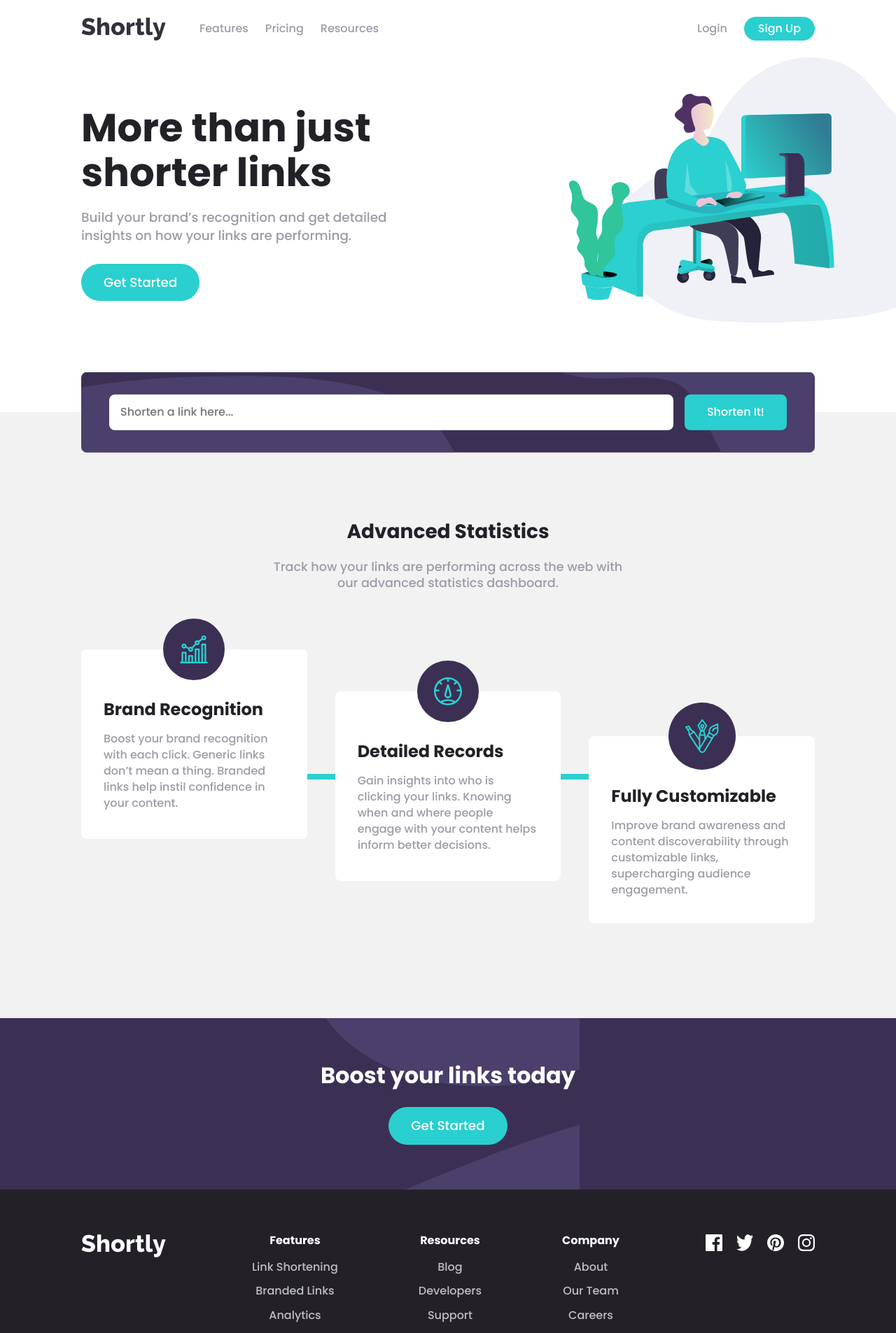
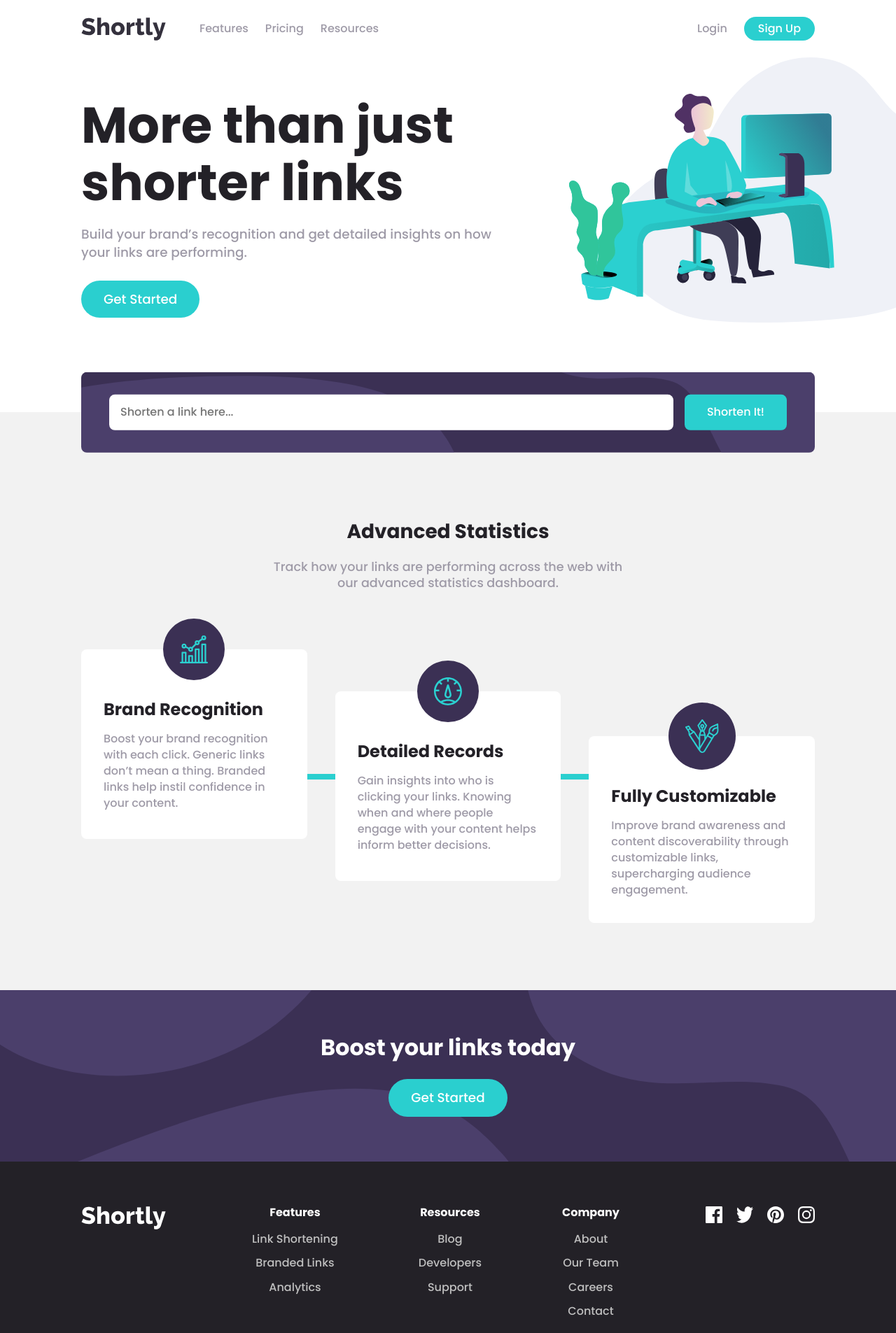
Before and after one commit to Naithcots/shortly, a React (Vite) app: page / in a window 1280 px wide. Shown: the top 1905 px of the page at 70% size. Built offline with nearby package versions, Linux system fonts and the light colour scheme.

Commit message:
Add hover states, fix styles

```diff
--- a/src/components/Boost/Boost.module.css
+++ b/src/components/Boost/Boost.module.css
@@ -17,3 +17,10 @@
   font-size: 1.65rem;
   font-size: clamp(1.65rem, 4vw, 2rem);
 }
+
+@media screen and (min-width: 40em) {
+  .container {
+    background-image: url("/bg-boost-desktop.svg");
+    background-size: cover;
+  }
+}
--- a/src/components/Button/Button.module.css
+++ b/src/components/Button/Button.module.css
@@ -11,4 +11,10 @@
   background-color: var(--cyan);
 
   cursor: pointer;
+
+  transition: filter 250ms;
 }
+
+.button:hover {
+  filter: brightness(1.1);
+}
--- a/src/components/Footer/Footer.module.css
+++ b/src/components/Footer/Footer.module.css
@@ -35,15 +35,30 @@
   display: block;
   text-decoration: none;
   color: var(--gray);
+
+  transition: color 250ms;
 }
 
 .category-link:last-child {
   margin-bottom: 0;
 }
 
+.category-link:hover {
+  color: var(--cyan);
+}
+
 .icons {
   display: flex;
   gap: 1.25rem;
+}
+
+.icon {
+  cursor: pointer;
+  transition: transform 250ms;
+}
+
+.icon:hover {
+  transform: scale(1.1);
 }
 
 @media screen and (min-width: 60em) {
--- a/src/components/Footer/Footer.tsx
+++ b/src/components/Footer/Footer.tsx
@@ -27,10 +27,26 @@ const Footer = () => {
             ))}
           </div>
           <div className={styles.icons}>
-            <img src="/icon-facebook.svg" alt="facebook" />
-            <img src="/icon-twitter.svg" alt="twitter" />
-            <img src="/icon-pinterest.svg" alt="pinterest" />
-            <img src="/icon-instagram.svg" alt="instagram" />
+            <img
+              src="/icon-facebook.svg"
+              alt="facebook"
+              className={styles.icon}
+            />
+            <img
+              src="/icon-twitter.svg"
+              alt="twitter"
+              className={styles.icon}
+            />
+            <img
+              src="/icon-pinterest.svg"
+              alt="pinterest"
+              className={styles.icon}
+            />
+            <img
+              src="/icon-instagram.svg"
+              alt="instagram"
+              className={styles.icon}
+            />
           </div>
         </div>
       </Wrapper>
--- a/src/components/Header/Header.module.css
+++ b/src/components/Header/Header.module.css
@@ -44,6 +44,12 @@
   .link {
     text-decoration: none;
     color: var(--grayish-violet);
+
+    transition: filter 250ms;
+  }
+
+  .link:hover {
+    filter: brightness(0);
   }
 
   .sign-up {
@@ -51,7 +57,13 @@
     padding: 0.5rem 1.25rem;
     width: fit-content !important;
     text-align: center;
+    text-decoration: none;
     color: #fff;
+    transition: filter 250ms;
+  }
+
+  .sign-up:hover {
+    filter: brightness(1.1);
   }
 
   .desktop-links:last-of-type {
--- a/src/components/Header/Header.tsx
+++ b/src/components/Header/Header.tsx
@@ -37,7 +37,7 @@ const Header = () => {
               <a href="/" className={styles.link}>
                 Login
               </a>
-              <a href="/" className={`${styles.link} ${styles["sign-up"]}`}>
+              <a href="/" className={styles["sign-up"]}>
                 Sign Up
               </a>
             </div>
--- a/src/components/Hero/Hero.module.css
+++ b/src/components/Hero/Hero.module.css
@@ -9,7 +9,7 @@
 .title {
   margin-bottom: 0;
   font-size: 2.5rem;
-  font-size: clamp(2.5rem, 6vw, 3.5rem);
+  font-size: clamp(2.5rem, 6vw, 4.5rem);
 }
 
 .description {
@@ -28,8 +28,11 @@
   }
 
   .content {
+    text-align: left;
+  }
+
+  .description {
     max-width: 50ch;
-    text-align: left;
   }
 
   .image {
--- a/src/components/Statistics/Statistics.module.css
+++ b/src/components/Statistics/Statistics.module.css
@@ -14,7 +14,7 @@
 
 @media screen and (min-width: 50em) {
   .window {
-    padding-bottom: 6rem;
+    padding-bottom: 3.5rem;
     transform: translateY(-40px);
   }
 }
```
